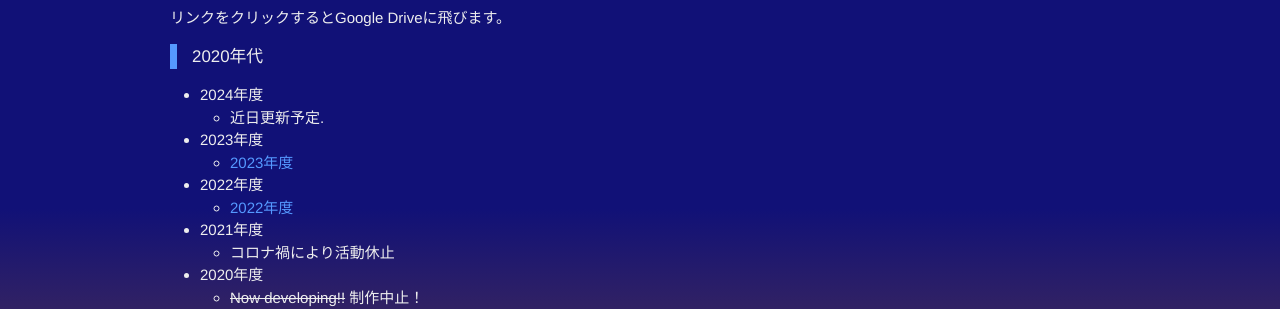
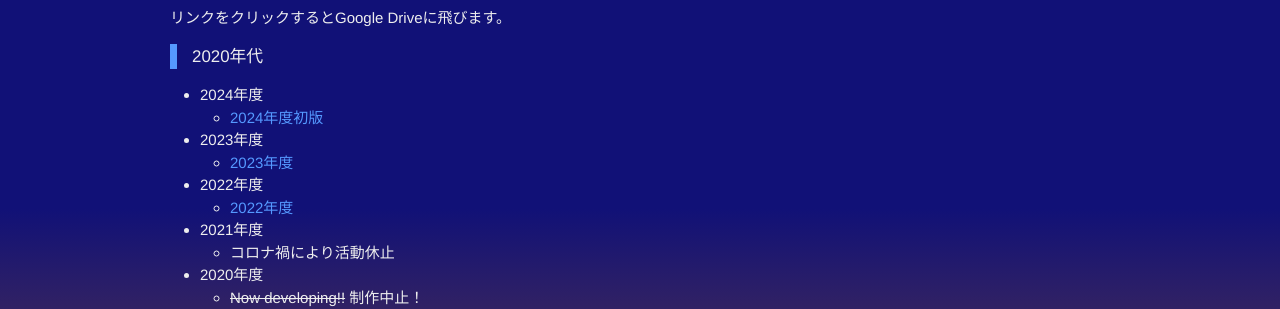
Before and after one commit to vuccaken/vuccaken.github.io, a Jekyll site: the page built from _pages/material.md, in a window 1280 px wide and 900 px high, scrolled down 636 px. Shown: the part 151-460 px from the top of the window. Built offline with Jekyll 4.4.1, drawn with Linux system fonts in a browser that asks for light colours; nearby versions of some CDN libraries.

Commit message:
Update material.md to put on 2024 kaishi

```diff
--- a/_pages/material.md
+++ b/_pages/material.md
@@ -35,7 +35,7 @@ title: Material
 ### 2020年代
 
 - 2024年度
-  - 近日更新予定.
+  - [2024年度初版](https://drive.google.com/file/d/12yXhTjig22_y-rQ0ttFPgbic-YN02MME/view?usp=sharing){:target="_blank"}
 
 
 - 2023年度
```
